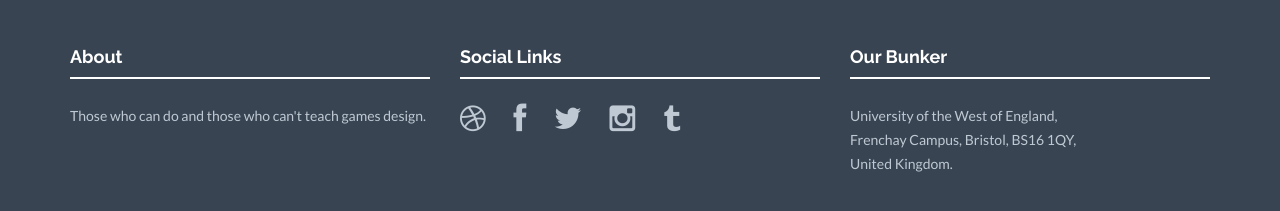
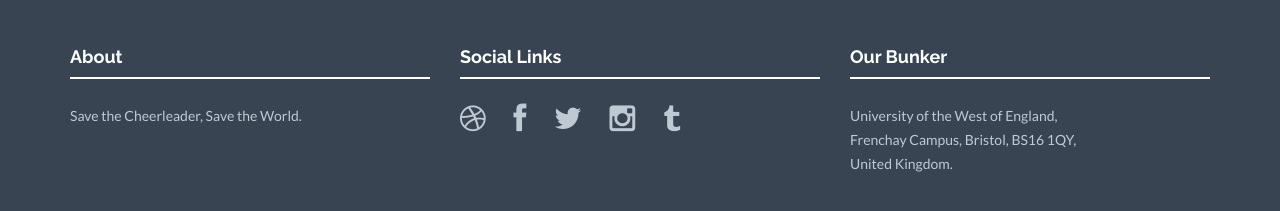
Before and after one commit to JamieHogg/JamieHogg.github.io, a Jekyll site: the page built from index.html, in a window 1280 px wide and 900 px high, scrolled down 1008 px. Shown: the part 652-863 px from the top of the window. Built offline with Jekyll 4.4.1, drawn with Linux system fonts in a browser that asks for light colours; nearby versions of some CDN libraries.

Commit message:
Update _config.yml

```diff
--- a/_config.yml
+++ b/_config.yml
@@ -64,14 +64,14 @@
 # Members information. Shown on About page.
 members:
   - name: Jamie Hogg
-    position: Da Man!
+    position: Pretty cool guy.
     text: I am a keen and passionate games developer, whose love of programming extends to mentoring others to allow them to develop games for themselves.
     img: profile_1.jpg
     social:
       - title: envelope #use for email address
-        url: mailto:james2.huxtable@uwe.ac.uk
+        url: mailto:Jamie2.Hogg@live.uwe.ac.uk
       - title: twitter
         url:
 
 # Short text about your company. Shown in footer on every page and also separately on Home and Contact page.
-about: "Those who can do and those who can't teach games design."
+about: "Save the Cheerleader, Save the World."
```
